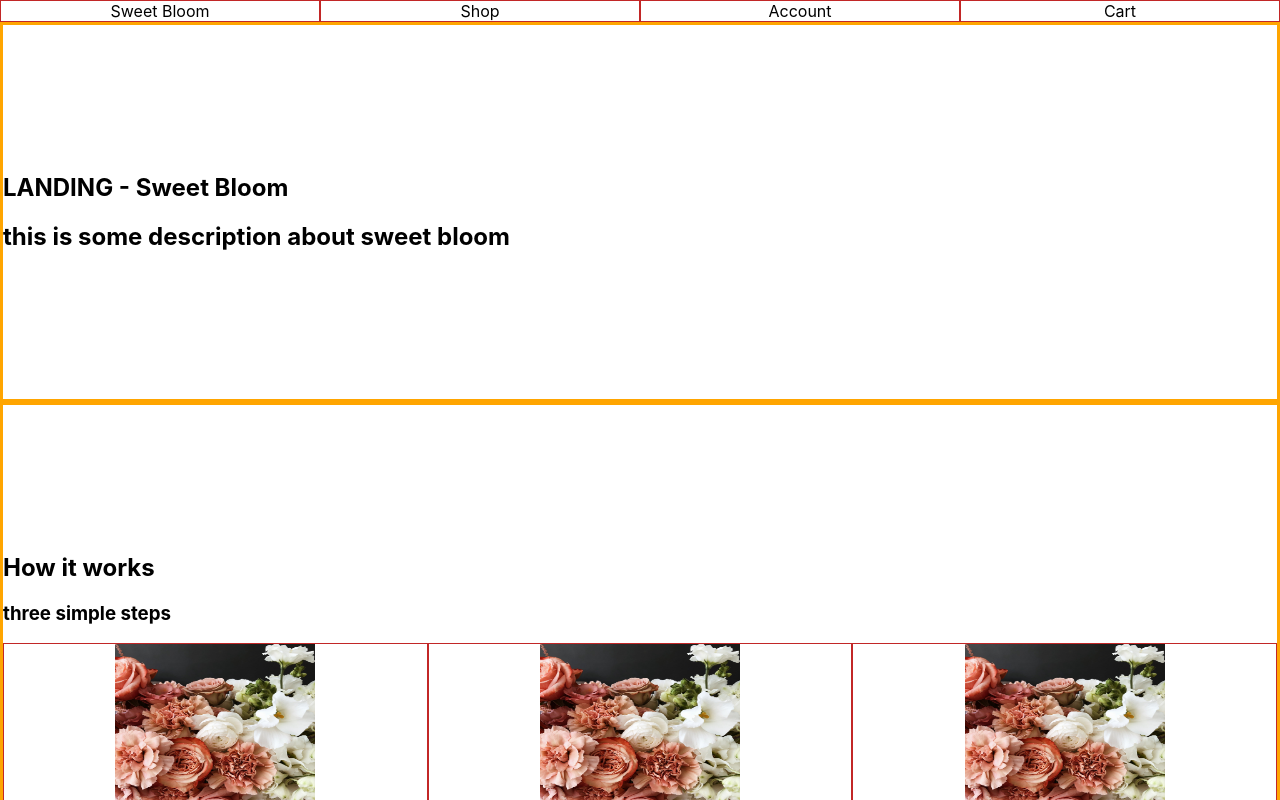
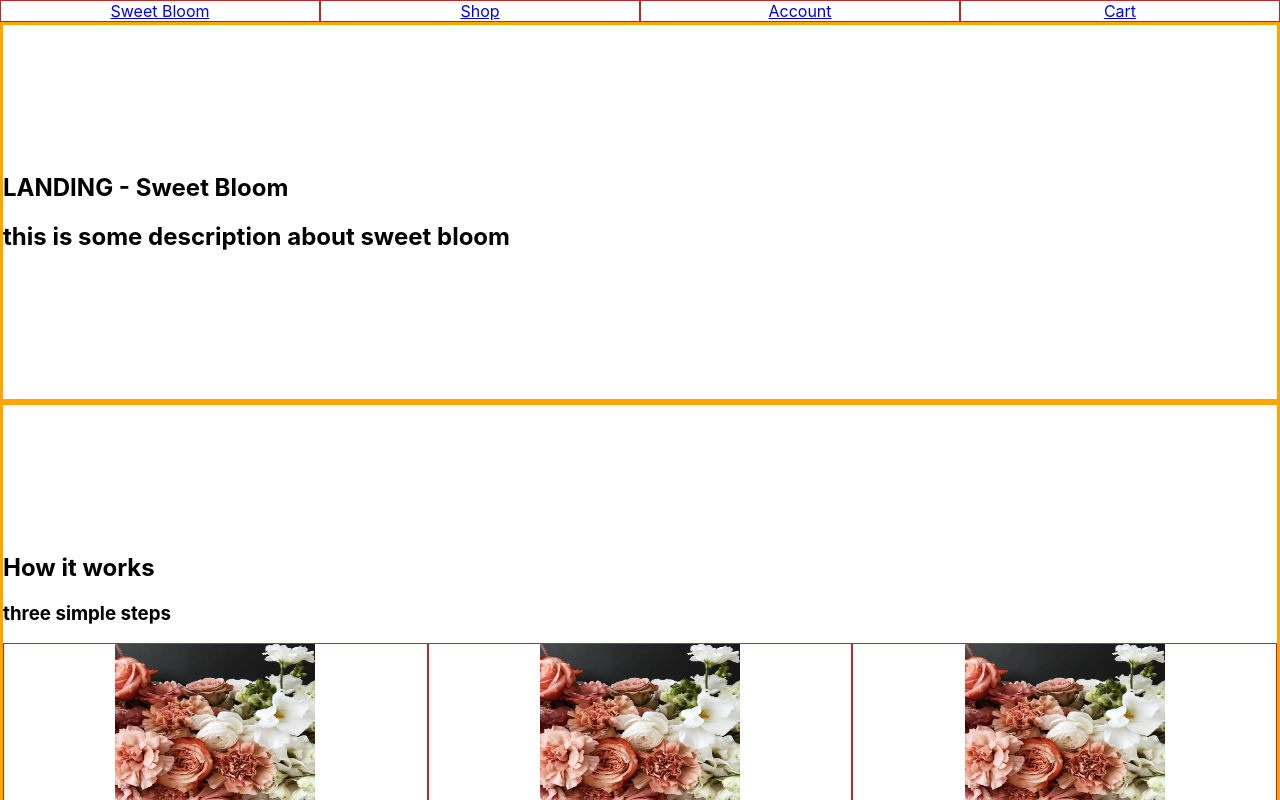
Before and after one commit to christineyoo/sweet-bloom, a React (Create React App) app: page / in a window 1280 px wide. Shown: the top 800 px of the page. Built offline with nearby package versions, Linux system fonts and the light colour scheme.

Commit message:
added NavLinks to NavBar

```diff
--- a/src/organisms/navbar/NavBar.js
+++ b/src/organisms/navbar/NavBar.js
@@ -1,14 +1,55 @@
 import React, { Component } from 'react';
+import { NavLink, Link } from 'react-router-dom';
 import './NavBar.css';
 
 class NavBar extends Component {
   render() {
     return (
       <nav className='flex'>
-        <div className='flex-1'>Sweet Bloom</div>
-        <div className='flex-1'>Shop</div>
-        <div className='flex-1'>Account</div>
-        <div className='flex-1'>Cart</div>
+        <Link
+          className='flex-1'
+          to={'/'}
+          activeStyle={{
+            fontStyle: 'bold',
+            color: '#245149',
+            fontWeight: '900'
+          }}
+        >
+          Sweet Bloom
+        </Link>
+        <NavLink
+          className='flex-1'
+          to={'/shop'}
+          activeStyle={{
+            fontStyle: 'bold',
+            color: '#245149',
+            fontWeight: '900'
+          }}
+        >
+          Shop
+        </NavLink>
+        <NavLink
+          className='flex-1'
+          to={'/account'}
+          activeStyle={{
+            fontStyle: 'bold',
+            color: '#245149',
+            fontWeight: '900'
+          }}
+        >
+          Account
+        </NavLink>
+        <NavLink
+          className='flex-1'
+          to={'/cart'}
+          activeStyle={{
+            fontStyle: 'bold',
+            color: '#245149',
+            fontWeight: '900'
+          }}
+        >
+          Cart
+        </NavLink>
       </nav>
     );
   }
```
